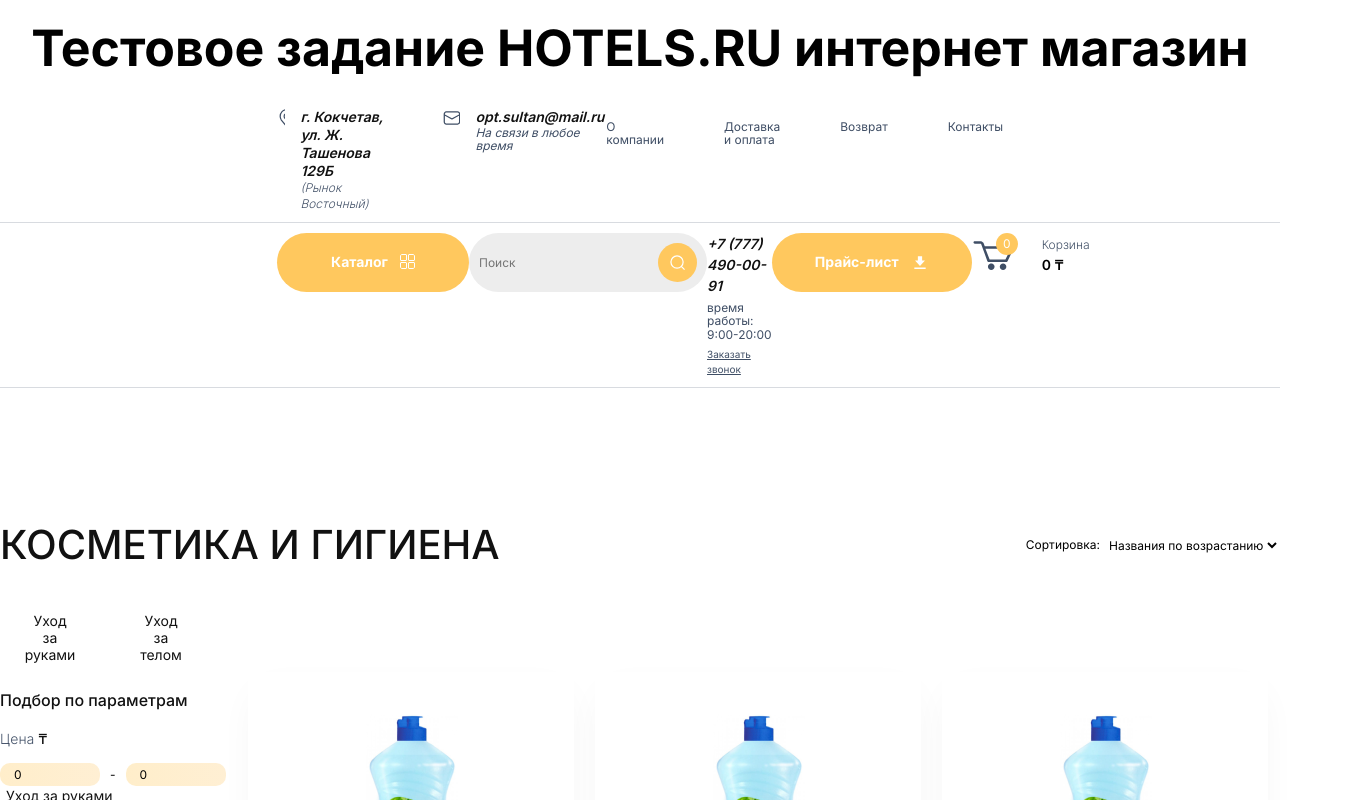
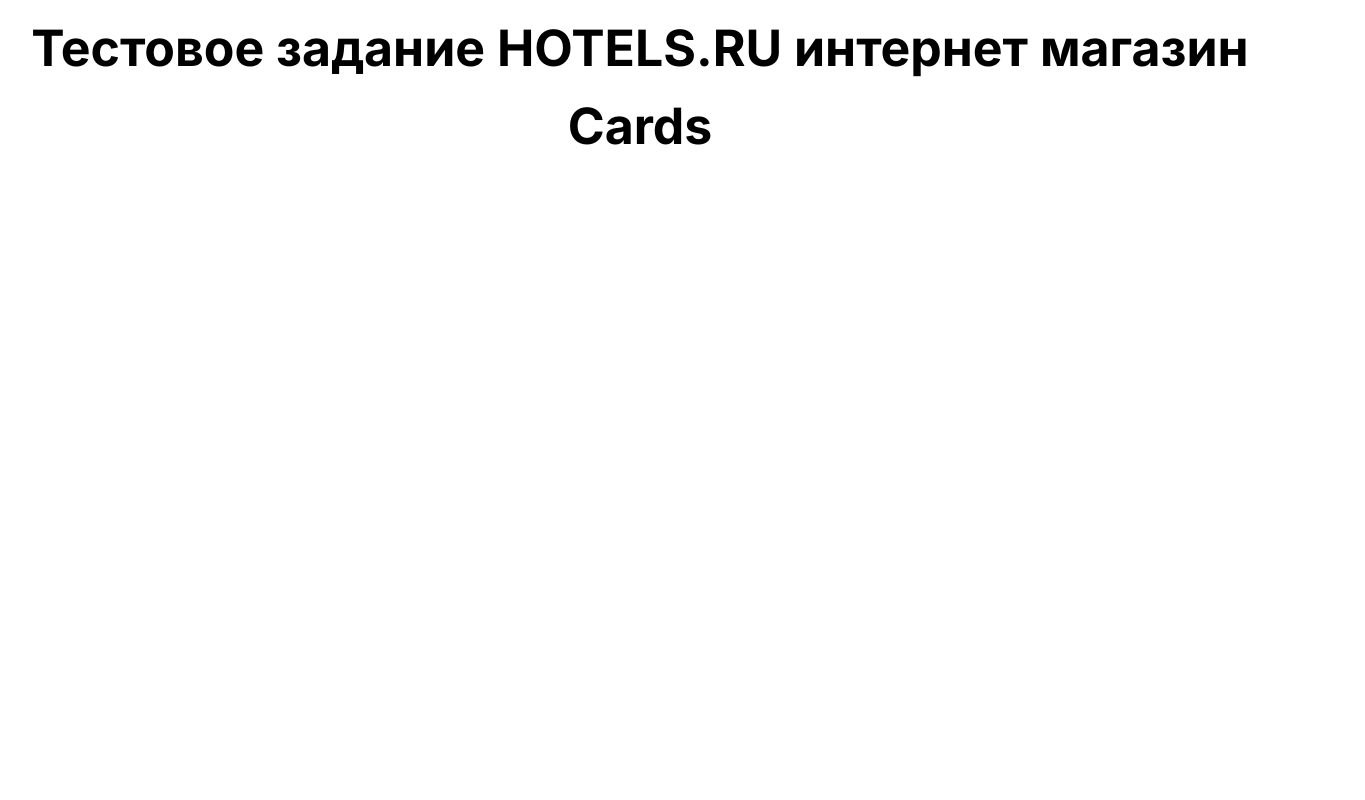
Before and after one commit to mvodev/hotels-online-shop, a React (Vite) app: page /cards/4604049097548 in a window 1280 px wide. Shown: the top 800 px of the page, 1365 px wide, since content can reach past the window. Built offline with nearby package versions, Linux system fonts and the light colour scheme.

Commit message:
add router and links in Card element to page Cards

```diff
--- a/package.json
+++ b/package.json
@@ -16,7 +16,8 @@
     "react": "^18.2.0",
     "react-dom": "^18.2.0",
     "react-paginate": "^8.1.4",
-    "react-redux": "^8.0.5"
+    "react-redux": "^8.0.5",
+    "react-router-dom": "^6.9.0"
   },
   "devDependencies": {
     "@types/react": "^18.0.28",
--- a/src/MainPage.tsx
+++ b/src/MainPage.tsx
@@ -1,9 +1,10 @@
 import Card from './components/card/Card';
 import Footer from './components/footer/Footer';
 import Header from './components/header/Header';
-import image1Url from './assets/images/image1.png';
 import './MainPage.scss';
 import Goods from './components/goods/Goods';
+import { Routes, Route } from 'react-router-dom';
+import Cards from './pages/Cards';
 
 const MainPage = () => {
   return (
--- a/src/components/card/Card.scss
+++ b/src/components/card/Card.scss
@@ -7,6 +7,7 @@
   box-shadow: 0px 14px 39px -11px rgba(0, 0, 0, 0.06);
   border-radius: 10px;
   font-family: 'Inter';
+  text-decoration: none;
 
   &__img img {
     display: block;
@@ -17,6 +18,10 @@
     max-width: 282px;
     word-wrap: break-word;
     font-size: 16px;
+    a {
+      color: inherit;
+    text-decoration: none;
+    }
 
     i {
       font-weight: 700;
--- a/src/components/card/Card.tsx
+++ b/src/components/card/Card.tsx
@@ -2,6 +2,7 @@
 import Button from '../button/Button';
 import { addToCart } from '../../redux/cartSlice';
 import './Card.scss';
+import { Link } from "react-router-dom";
 
 export type CardTypeProps = {
   imgUrl:string,
@@ -35,9 +36,12 @@
   const dispatch = useAppDispatch();
 
   return (
+
     <div className="card">
       <div className="card__img">
+        <Link to={`/cards/${barcode}`}>
         <img src={ imgUrl } alt="image of good" />
+        </Link>
       </div>
       <div className="card__quantity">
         <div className="card__quantity-img">
@@ -46,7 +50,9 @@
         <div className="card__quantity-size">{quantity}</div>
       </div>
       <div className="card__description">
+        <Link to={`/cards/${barcode}`}>
         <i>{title + ' '}</i>{description}
+        </Link>
       </div>
       <div className="card__barcode">
         Штрихкод:<i>{barcode}</i>
--- a/src/main.tsx
+++ b/src/main.tsx
@@ -5,12 +5,20 @@
 import 'normalize.css';
 import './index.scss';
 import {store} from './redux/store';
+import { BrowserRouter, Route, Routes } from "react-router-dom";
+import Cards from './pages/Cards';
 
 ReactDOM.createRoot(document.getElementById('root') as HTMLElement).render(
   <React.StrictMode>
     <Provider store={store}>
-      <h1>Тестовое задание HOTELS.RU интернет магазин</h1>
-      <MainPage />
+      <BrowserRouter>
+        <h1>Тестовое задание HOTELS.RU интернет магазин</h1>
+        {/* <MainPage /> */}
+        <Routes>
+          <Route path='/' element={<MainPage/>} />
+          <Route path='/cards/:cardsId' element={<Cards/>} />
+        </Routes>
+      </BrowserRouter>
     </Provider>
   </React.StrictMode>,
 )
--- /dev/null
+++ b/src/pages/Cards.tsx
@@ -0,0 +1,12 @@
+import { useParams } from "react-router";
+
+const Cards = () => {
+  const params = useParams();
+  const current = params.id;
+  console.log(params)
+
+  return <h1>Cards</h1>
+
+}
+
+export default Cards;
```
Also changed, not shown: 1 other file (tests, documents, lock files or other folders).
